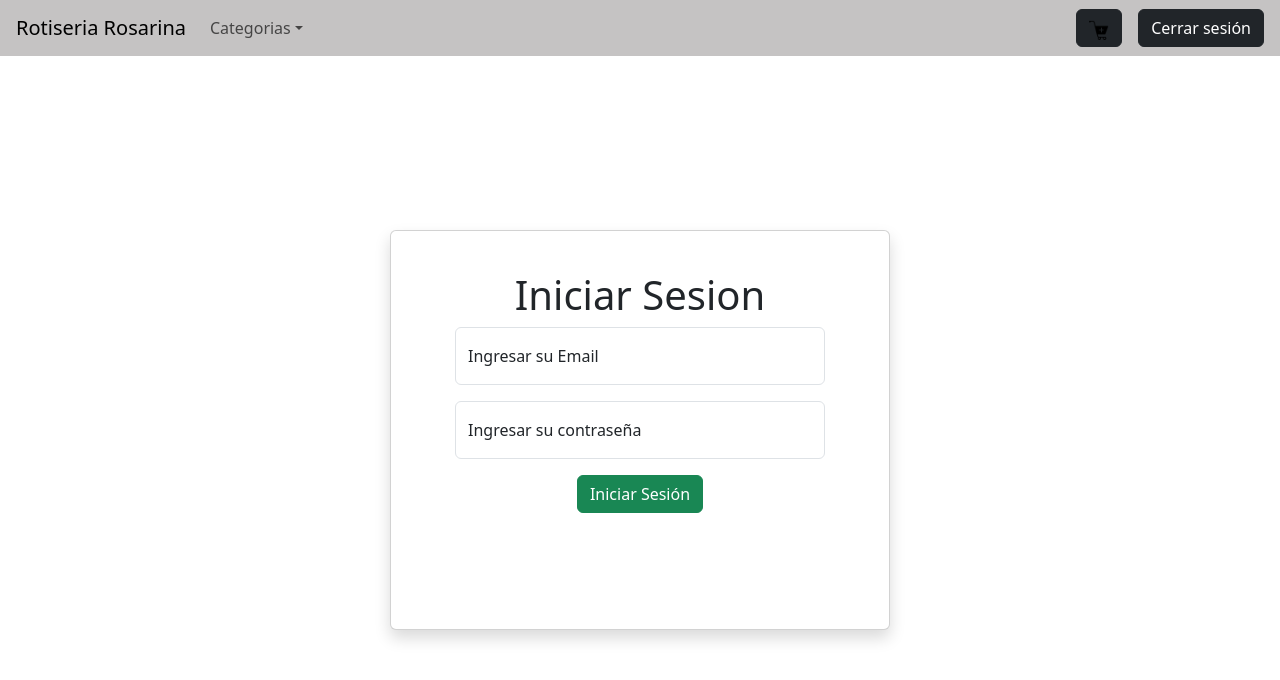
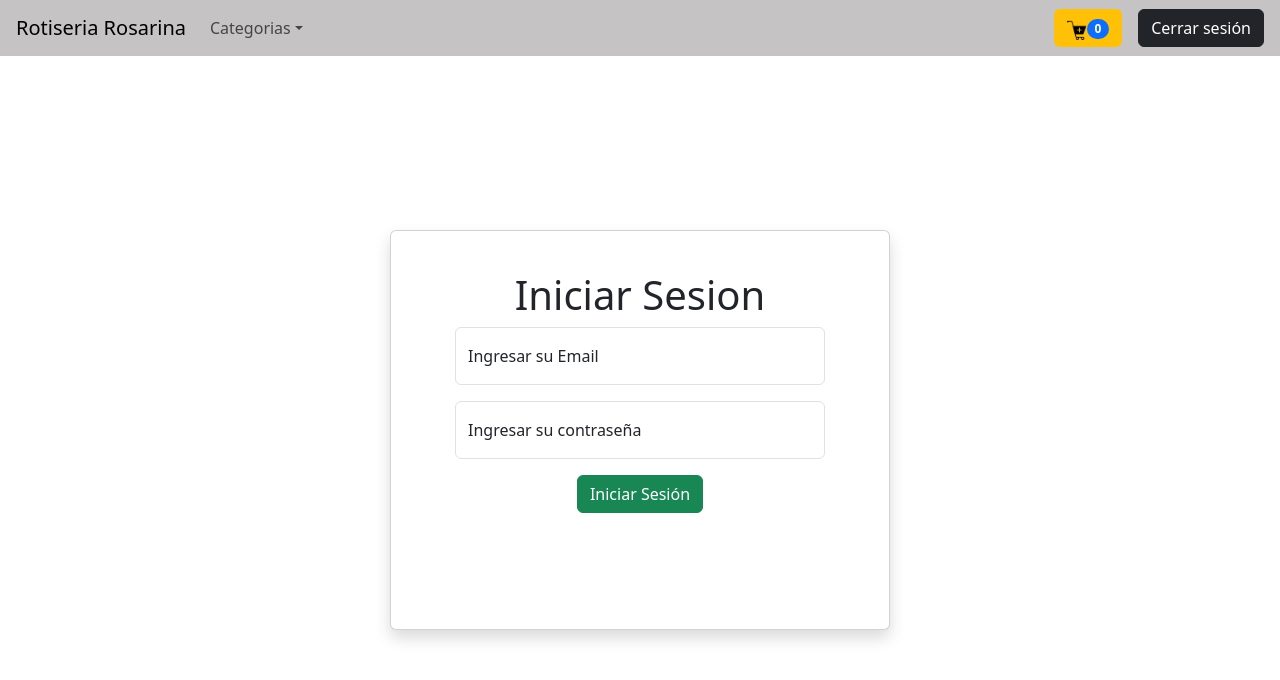
Before and after one commit to ThiagoCingolani/TPI_LAB_3_2TUP2, a React (Vite) app in the folder Rotiseria_Rosarina/: page /login in a window 1280 px wide. Shown: the top 680 px of the page. Built offline with nearby package versions, Linux system fonts and the light colour scheme.

Commit message:
contador del carrito

```diff
--- a/Rotiseria_Rosarina/src/components/cartList/CartList.jsx
+++ b/Rotiseria_Rosarina/src/components/cartList/CartList.jsx
@@ -1,6 +1,6 @@
 import React, { useState, useContext } from 'react';
 import PropTypes from 'prop-types';
-import { Button, Card, Row, Col } from 'react-bootstrap';
+import { Button, Card, Row, Col, FormControl } from 'react-bootstrap';
 import '../productItem/ProductItem.css';
 import { CartContext } from '../../services/cartContext/CartContext';
 
@@ -25,6 +25,10 @@ const CartList = ({ toggleCart }) => {
                                         <Card.Text>{item.ingredients}</Card.Text>
                                         <Card.Footer>
                                             <h5>${item.price}</h5>
+
+                                                <Button variant='primary'>-</Button>
+                                                <FormControl type='number'/>
+                                                <Button variant='primary'>+</Button>
                                         </Card.Footer>
                                     </Col>
                                 </Row>
--- a/Rotiseria_Rosarina/src/components/navBar/NavBar.jsx
+++ b/Rotiseria_Rosarina/src/components/navBar/NavBar.jsx
@@ -1,14 +1,16 @@
 import { useContext, useState } from 'react';
-import { Button, Nav, NavDropdown, Navbar, Card, Row, Col } from "react-bootstrap"
+import { Button, Nav, NavDropdown, Navbar, Badge} from "react-bootstrap"
 import "./NavBar.css"
 import "../productItem/ProductItem.css"
 import Cart from '../icons/Cart.png';
 import CartList from '../cartList/CartList';
 import { AuthenticationContext } from "../../services/authentication/Authentication.context";
+import { CartContext } from '../../services/cartContext/CartContext';
 
 const Header = () => {
   const { handleLogout } = useContext(AuthenticationContext)
   const [showCart, setShowCart] = useState(false);
+  const { cartItems, } = useContext(CartContext);
 
   const onHandleClick = () => {
     handleLogout();
@@ -30,8 +32,11 @@ const Header = () => {
             <NavDropdown.Item href="#action/3.3">Empanadas</NavDropdown.Item>
           </NavDropdown>
         </Nav>
-        <Button variant="dark" style={{ marginRight: '1rem' }} onClick={toggleCart}>
+        <Button variant="warning" style={{ marginRight: '1rem' }} onClick={toggleCart}>
           <img src={Cart} height={20} alt="Cart" />
+          <Badge bg="primary" pill>
+            {cartItems.length}
+          </Badge>
         </Button>
         <Button variant="dark" onClick={onHandleClick} style={{ marginRight: '1rem' }}>Cerrar sesión</Button>
       </Navbar.Collapse>
```
